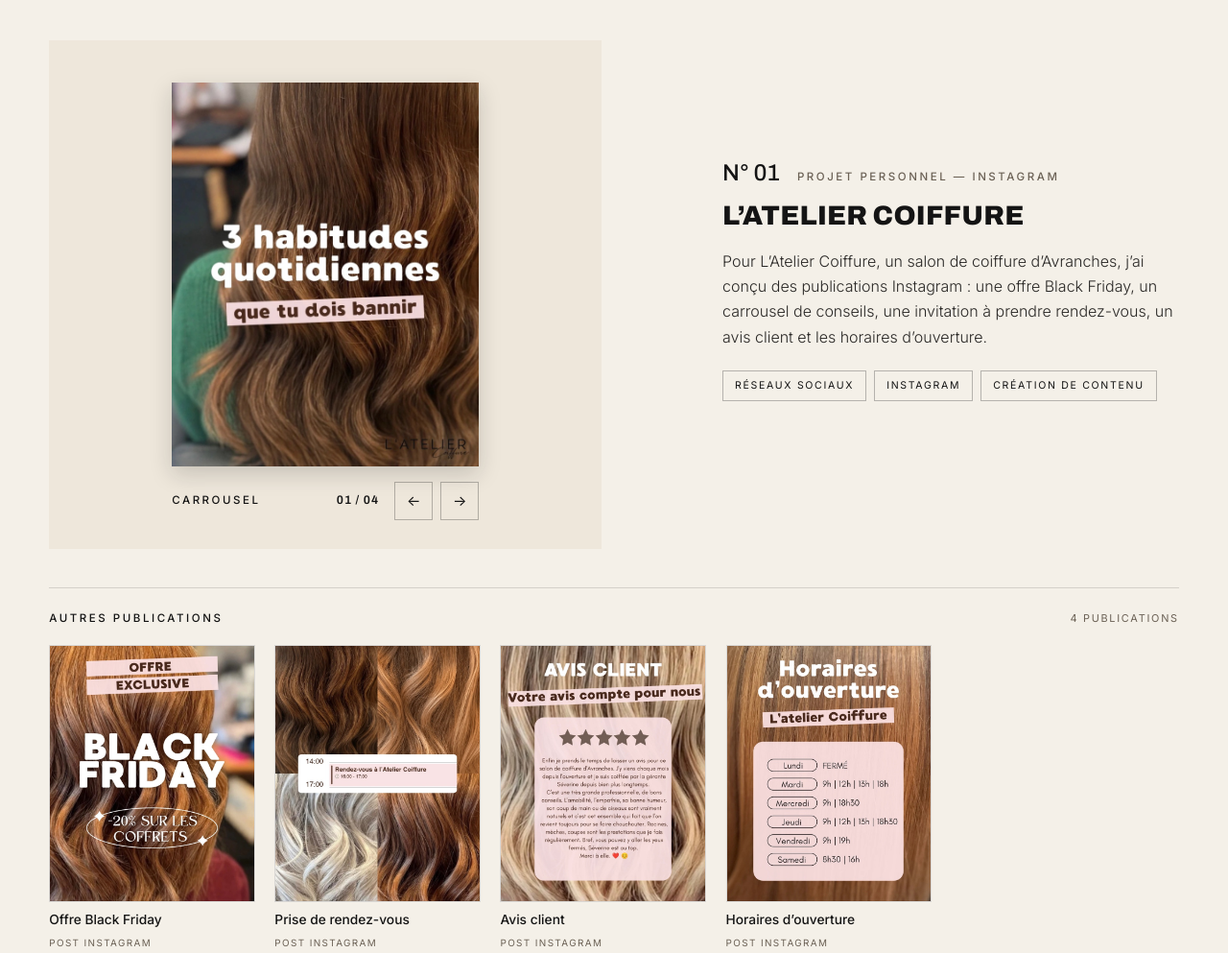
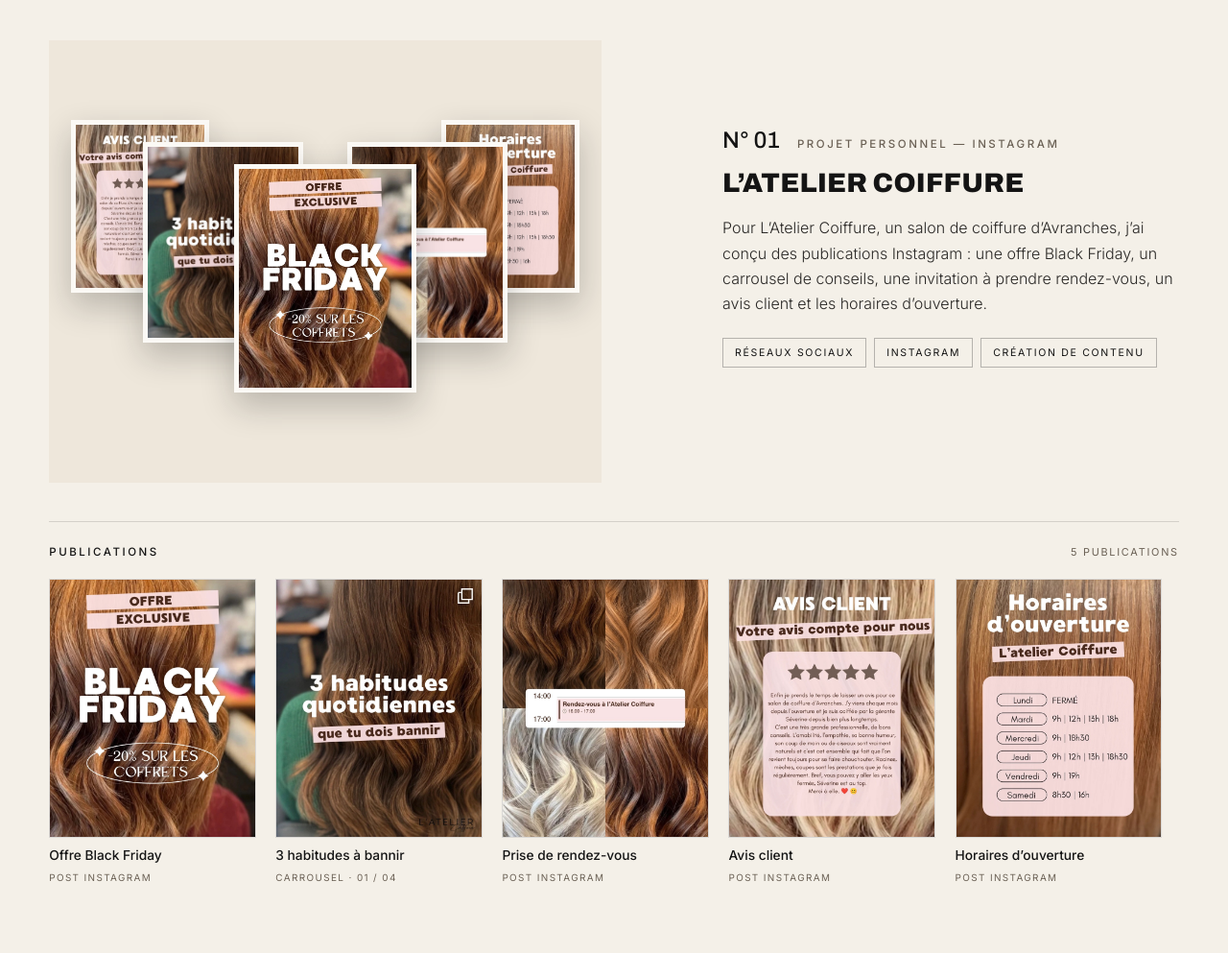
Before and after one commit to loualfred1234/Portfolio, a plain HTML site: page projets-perso.html in a window 1280 px wide. Shown: the part 700-1693 px from the top of the page at 96% size. Drawn offline with Linux system fonts and the light colour scheme.

Commit message:
L’Atelier Coiffure : publications superposées en visuel, carrousel dans la grille
- Visuel principal : les cinq publications posées les unes sur les autres,
  qui s'ouvrent en éventail à l'apparition.
- Le carrousel rejoint les autres publications (5 vignettes) ; il se feuillette
  dans sa vignette (glissé, ou flèches au survol) avec son compteur.

Co-Authored-By: Claude Opus 5.5 <noreply@anthropic.com>

```diff
--- a/css/style.css
+++ b/css/style.css
@@ -535,22 +535,41 @@ figcaption.caption { margin-top: 10px; }
 .gallery__item img { width: 100%; height: 100%; object-fit: cover; transition: transform 1.2s var(--ease); }
 .gallery__item:hover img, .gallery__item:focus-visible img { transform: scale(1.05); }
 
-/* Publications Instagram (L'Atelier Coiffure) : le carrousel se feuillette dans son cadre, sur fond beige */
-.post-slider { --w: min(100%, clamp(260px, 25vw, 360px)); display: grid; justify-items: center; gap: 16px; padding: clamp(24px, 3.4vw, 44px) clamp(16px, 3vw, 40px) clamp(18px, 2.4vw, 30px); background: var(--beige-light); }
-.post-slider__frame { width: var(--w); aspect-ratio: 4 / 5; overflow: hidden; background: var(--beige); box-shadow: 0 8px 22px rgba(20, 20, 20, 0.18); }
-.post-slider__track { display: flex; height: 100%; overflow-x: auto; overscroll-behavior-x: contain; scroll-snap-type: x mandatory; scroll-behavior: smooth; scrollbar-width: none; }
+/* Publications Instagram (L'Atelier Coiffure) */
+/* Visuel principal : cinq publications posées les unes sur les autres, qui s'ouvrent en éventail à l'apparition */
+.post-stack { position: relative; aspect-ratio: 5 / 4; overflow: hidden; background: var(--beige-light); }
+.post-stack img {
+  position: absolute; left: var(--l); top: var(--t); z-index: var(--z); width: var(--w); height: auto; aspect-ratio: 4 / 5;
+  object-fit: cover; border: clamp(3px, 0.4vw, 6px) solid var(--paper); box-shadow: 0 14px 32px rgba(20, 20, 20, 0.24);
+  transition: translate 1.4s var(--ease);
+}
+.post-stack img:nth-child(1) { --l: 4%; --t: 18%; --w: 25%; --z: 1; --dx: 134%; --hx: -12%; }
+.post-stack img:nth-child(2) { --l: 17%; --t: 23%; --w: 29%; --z: 2; --dx: 64%; --hx: -6%; }
+.post-stack img:nth-child(3) { --l: 33.5%; --t: 28%; --w: 33%; --z: 3; --dx: 0%; --hx: 0%; --hy: -3%; }
+.post-stack img:nth-child(4) { --l: 54%; --t: 23%; --w: 29%; --z: 2; --dx: -64%; --hx: 6%; }
+.post-stack img:nth-child(5) { --l: 71%; --t: 18%; --w: 25%; --z: 1; --dx: -134%; --hx: 12%; }
+.js .post-stack.reveal-img img { transition: transform 1.8s var(--ease), translate 1.4s var(--ease); }
+.js .post-stack.reveal-img:not(.is-in) img { translate: var(--dx) 0; }
+@media (hover: hover) { .post-stack:hover img { translate: var(--hx) var(--hy, 0); } }
+
+/* Publications : une vignette par post ; le carrousel se feuillette dans la sienne */
+.posts__grid { display: grid; grid-template-columns: repeat(5, minmax(0, 1fr)); gap: clamp(14px, 1.6vw, 22px); max-width: 1160px; }
+.post__thumb { aspect-ratio: 4 / 5; padding: 0; cursor: zoom-in; }
+.post__thumb img { width: 100%; height: 100%; object-fit: cover; box-shadow: none; }
+.post-slider__frame { display: block; }
+.post-slider__track { display: flex; width: 100%; height: 100%; overflow-x: auto; overscroll-behavior-x: contain; scroll-snap-type: x mandatory; scroll-behavior: smooth; scrollbar-width: none; }
 .post-slider__track::-webkit-scrollbar { display: none; }
 .post-slider__track:focus-visible { outline: 2px solid var(--ink); outline-offset: -2px; }
 .post-slider__track li { flex: 0 0 100%; scroll-snap-align: start; }
-.post-slider__track a { display: block; height: 100%; cursor: zoom-in; }
-.post-slider__track img { width: 100%; height: 100%; object-fit: cover; }
-.post-slider__bar { display: flex; align-items: center; justify-content: space-between; gap: 12px; width: var(--w); }
-.post-slider__nav { display: flex; align-items: center; gap: 8px; }
-.post-slider__count { margin-right: 8px; font-family: var(--display); font-stretch: var(--display-stretch); font-weight: 600; font-size: 0.78rem; letter-spacing: 0.08em; white-space: nowrap; }
-@media (max-width: 860px) { .post-slider { --w: min(100%, 340px); } }
-.posts__grid { display: grid; grid-template-columns: repeat(4, minmax(0, 1fr)); gap: clamp(14px, 1.6vw, 22px); max-width: 920px; }
-.post__thumb { aspect-ratio: 4 / 5; padding: 0; cursor: zoom-in; }
-.post__thumb img { width: 100%; height: 100%; object-fit: cover; box-shadow: none; }
+.post-slider__track a { display: block; height: 100%; }
+.post-slider__icon { position: absolute; top: 8px; right: 8px; z-index: 2; width: 18px; height: 18px; color: var(--paper); filter: drop-shadow(0 1px 2px rgba(20, 20, 20, 0.55)); pointer-events: none; }
+.post-slider__arrow { position: absolute; top: 50%; z-index: 2; display: grid; place-items: center; width: 30px; height: 30px; translate: 0 -50%; background: rgba(251, 249, 245, 0.92); font-size: 0.85rem; line-height: 1; opacity: 0; transition: opacity 0.3s, background-color 0.3s, color 0.3s; }
+.post-slider__arrow[data-dir="-1"] { left: 8px; }
+.post-slider__arrow[data-dir="1"] { right: 8px; }
+.post-slider__frame:hover .post-slider__arrow, .post-slider__arrow:focus-visible { opacity: 1; }
+.post-slider__arrow:hover { background: var(--ink); color: var(--ivory); }
+@media (hover: none) { .post-slider__arrow { display: none; } }
+@media (max-width: 860px) { .posts__grid { grid-template-columns: repeat(3, minmax(0, 1fr)); } }
 @media (max-width: 520px) { .posts__grid { grid-template-columns: repeat(2, minmax(0, 1fr)); } }
 
 /* Visionneuse photo : plein écran sombre, photo précédente / suivante */
--- a/projets-perso.html
+++ b/projets-perso.html
@@ -58,25 +58,14 @@
     </nav>
 
     <div class="container">
-      <article class="project" id="atelier-coiffure" data-gallery>
+      <article class="project" id="atelier-coiffure">
         <div class="project__media">
-          <div class="post-slider reveal-img" data-slider role="group" aria-roledescription="carrousel" aria-label="Carrousel Instagram « 3 habitudes quotidiennes que tu dois bannir »">
-            <div class="post-slider__frame">
-              <ul class="post-slider__track" tabindex="0" aria-label="Les 4 visuels du carrousel, à faire défiler">
-                <li><a href="docs/atelier-coiffure/publications/carrousel-1.jpg" data-photo><img src="docs/atelier-coiffure/apercus/carrousel-1.jpg" width="720" height="900" alt="Carrousel, visuel 1 sur 4 : « 3 habitudes quotidiennes que tu dois bannir »" decoding="async"></a></li>
-                <li><a href="docs/atelier-coiffure/publications/carrousel-2.jpg" data-photo><img src="docs/atelier-coiffure/apercus/carrousel-2.jpg" width="720" height="900" alt="Carrousel, visuel 2 sur 4 : frotter ses cheveux avec une serviette" loading="lazy" decoding="async"></a></li>
-                <li><a href="docs/atelier-coiffure/publications/carrousel-3.jpg" data-photo><img src="docs/atelier-coiffure/apercus/carrousel-3.jpg" width="720" height="900" alt="Carrousel, visuel 3 sur 4 : utiliser trop souvent la chaleur" loading="lazy" decoding="async"></a></li>
-                <li><a href="docs/atelier-coiffure/publications/carrousel-4.jpg" data-photo><img src="docs/atelier-coiffure/apercus/carrousel-4.jpg" width="720" height="900" alt="Carrousel, visuel 4 sur 4 : se coucher avec les cheveux mouillés" loading="lazy" decoding="async"></a></li>
-              </ul>
-            </div>
-            <div class="post-slider__bar">
-              <p class="kicker">Carrousel</p>
-              <div class="post-slider__nav">
-                <p class="post-slider__count" aria-live="polite">01 / 04</p>
-                <button type="button" class="gallery__arrow" data-dir="-1" aria-label="Visuel précédent">←</button>
-                <button type="button" class="gallery__arrow" data-dir="1" aria-label="Visuel suivant">→</button>
-              </div>
-            </div>
+          <div class="post-stack reveal-img" role="img" aria-label="Cinq publications Instagram de L’Atelier Coiffure, posées les unes sur les autres">
+            <img src="docs/atelier-coiffure/apercus/avis-client.jpg" width="720" height="900" alt="" loading="lazy" decoding="async">
+            <img src="docs/atelier-coiffure/apercus/carrousel-1.jpg" width="720" height="900" alt="" loading="lazy" decoding="async">
+            <img src="docs/atelier-coiffure/apercus/black-friday.jpg" width="720" height="900" alt="" loading="lazy" decoding="async">
+            <img src="docs/atelier-coiffure/apercus/rendez-vous.jpg" width="720" height="900" alt="" loading="lazy" decoding="async">
+            <img src="docs/atelier-coiffure/apercus/horaires.jpg" width="720" height="900" alt="" loading="lazy" decoding="async">
           </div>
         </div>
         <div class="project__body reveal">
@@ -85,14 +74,29 @@
           <p>Pour L’Atelier Coiffure, un salon de coiffure d’Avranches, j’ai conçu des publications Instagram : une offre Black Friday, un carrousel de conseils, une invitation à prendre rendez-vous, un avis client et les horaires d’ouverture.</p>
           <ul class="tags"><li>Réseaux sociaux</li><li>Instagram</li><li>Création de contenu</li></ul>
         </div>
-        <div class="docs">
-          <div class="docs__head"><p class="kicker">Autres publications</p><p class="docs__count">4 publications</p></div>
+        <div class="docs" data-gallery>
+          <div class="docs__head"><p class="kicker">Publications</p><p class="docs__count">5 publications</p></div>
           <ul class="posts__grid">
             <li><a class="doc" href="docs/atelier-coiffure/publications/black-friday.jpg" data-photo>
               <span class="doc__thumb post__thumb"><img src="docs/atelier-coiffure/apercus/black-friday.jpg" width="720" height="900" alt="Post Instagram « Black Friday » : offre exclusive de −20 % sur les coffrets" loading="lazy" decoding="async"></span>
               <span class="doc__title">Offre Black Friday</span>
               <span class="doc__meta">Post Instagram</span>
             </a></li>
+            <li><div class="doc post-slider" data-slider role="group" aria-roledescription="carrousel" aria-label="Carrousel Instagram « 3 habitudes quotidiennes que tu dois bannir », 4 visuels">
+              <div class="doc__thumb post__thumb post-slider__frame">
+                <ul class="post-slider__track" tabindex="0" aria-label="Les 4 visuels du carrousel, à faire défiler">
+                  <li><a href="docs/atelier-coiffure/publications/carrousel-1.jpg" data-photo><img src="docs/atelier-coiffure/apercus/carrousel-1.jpg" width="720" height="900" alt="Carrousel, visuel 1 sur 4 : « 3 habitudes quotidiennes que tu dois bannir »" loading="lazy" decoding="async"></a></li>
+                  <li><a href="docs/atelier-coiffure/publications/carrousel-2.jpg" data-photo><img src="docs/atelier-coiffure/apercus/carrousel-2.jpg" width="720" height="900" alt="Carrousel, visuel 2 sur 4 : frotter ses cheveux avec une serviette" loading="lazy" decoding="async"></a></li>
+                  <li><a href="docs/atelier-coiffure/publications/carrousel-3.jpg" data-photo><img src="docs/atelier-coiffure/apercus/carrousel-3.jpg" width="720" height="900" alt="Carrousel, visuel 3 sur 4 : utiliser trop souvent la chaleur" loading="lazy" decoding="async"></a></li>
+                  <li><a href="docs/atelier-coiffure/publications/carrousel-4.jpg" data-photo><img src="docs/atelier-coiffure/apercus/carrousel-4.jpg" width="720" height="900" alt="Carrousel, visuel 4 sur 4 : se coucher avec les cheveux mouillés" loading="lazy" decoding="async"></a></li>
+                </ul>
+                <svg class="post-slider__icon" viewBox="0 0 20 20" aria-hidden="true"><path d="M6 2h12v12H6z M2 6h4 M2 6v12h12v-4" fill="none" stroke="currentColor" stroke-width="1.6"/></svg>
+                <button type="button" class="post-slider__arrow" data-dir="-1" aria-label="Visuel précédent">←</button>
+                <button type="button" class="post-slider__arrow" data-dir="1" aria-label="Visuel suivant">→</button>
+              </div>
+              <p class="doc__title">3 habitudes à bannir</p>
+              <p class="doc__meta">Carrousel · <span class="post-slider__count">01 / 04</span></p>
+            </div></li>
             <li><a class="doc" href="docs/atelier-coiffure/publications/rendez-vous.jpg" data-photo>
               <span class="doc__thumb post__thumb"><img src="docs/atelier-coiffure/apercus/rendez-vous.jpg" width="720" height="900" alt="Post Instagram : rendez-vous à L’Atelier Coiffure" loading="lazy" decoding="async"></span>
               <span class="doc__title">Prise de rendez-vous</span>
```
